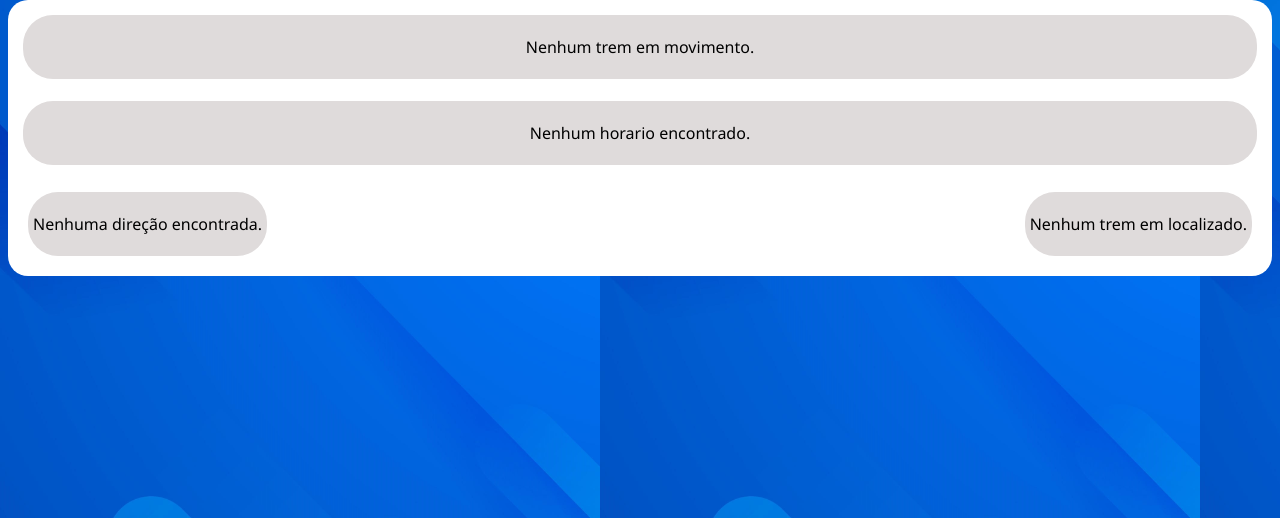
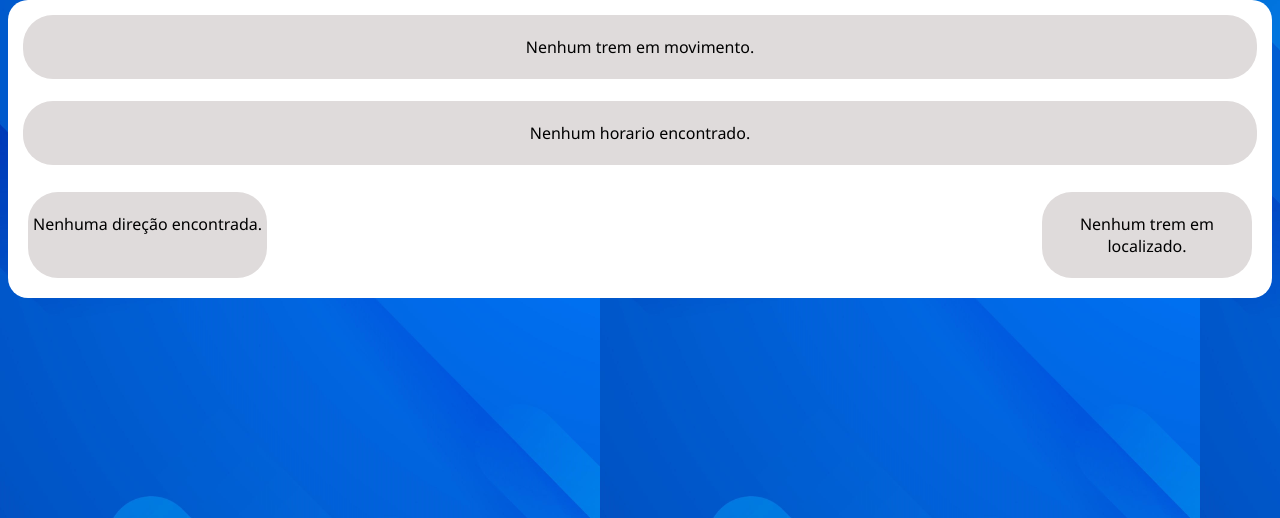
Before and after one commit to Klahold/Klahold-SA_Ferrovia, a PHP site: page /public/Dashbord2.php in a window 1280 px wide. Shown: the part 114-632 px from the top of the page. Run offline with PHP 8.4, Linux system fonts and the light colour scheme; data that the repository does not hold is empty.

Commit message:
ADD - Dashboard

```diff
--- a/public/Dashbord2.php
+++ b/public/Dashbord2.php
@@ -109,7 +109,8 @@
         ?>
     </div>
 </div>
-    <div class="cinza">
+    <div class="cinzaDashboard">
+
         <?php
         $sql = "SELECT * FROM trens";
         $result = $conn->query($sql);
--- a/style/styles.css
+++ b/style/styles.css
@@ -171,6 +171,16 @@ a{
 .Velocimetro {
     width: 300px;
     padding-left: 9px;
+}
+
+.cinzaDashboard {
+    width: 200px;
+    height: auto;
+    background-color: rgb(223, 219, 219);
+    border-radius: 30px;
+    border: 0px;
+    padding: 5px;
+    text-align: center;
 }
 
 /*------------------------------------------------------------------*/
```
